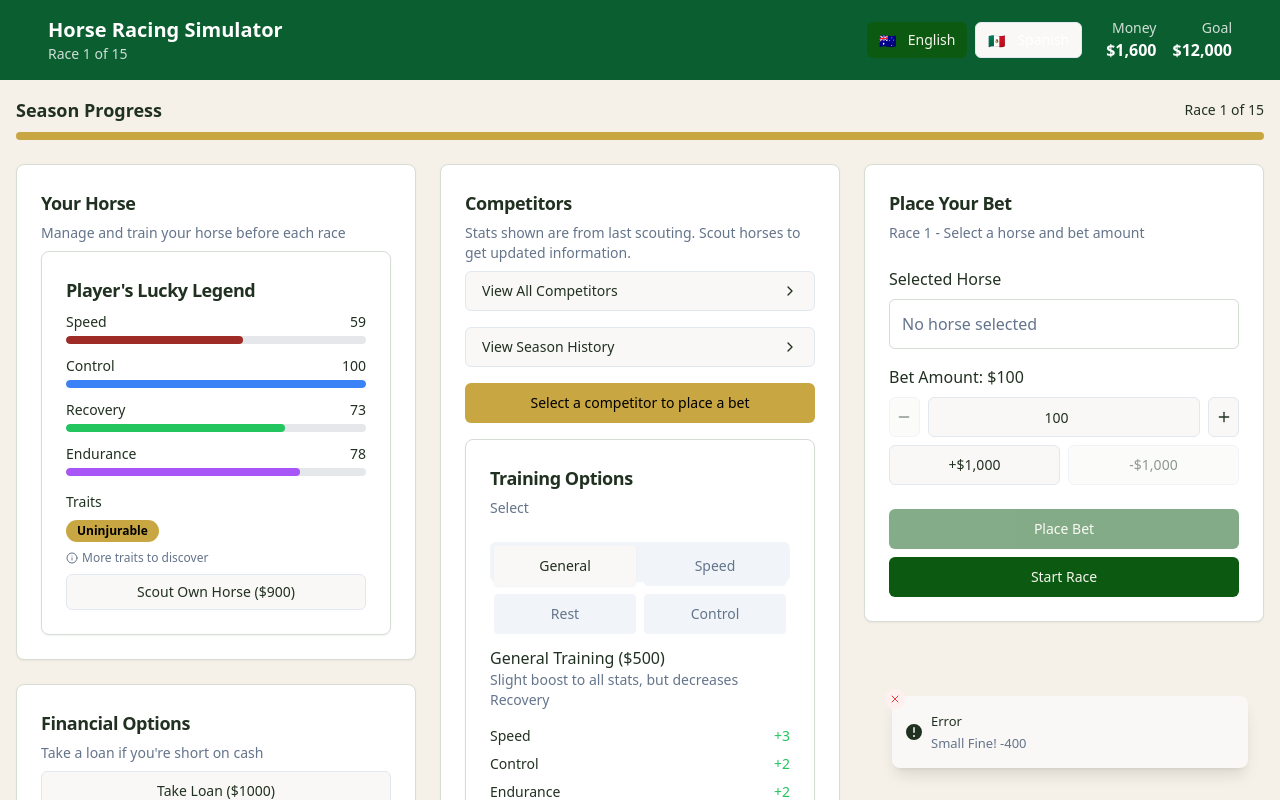
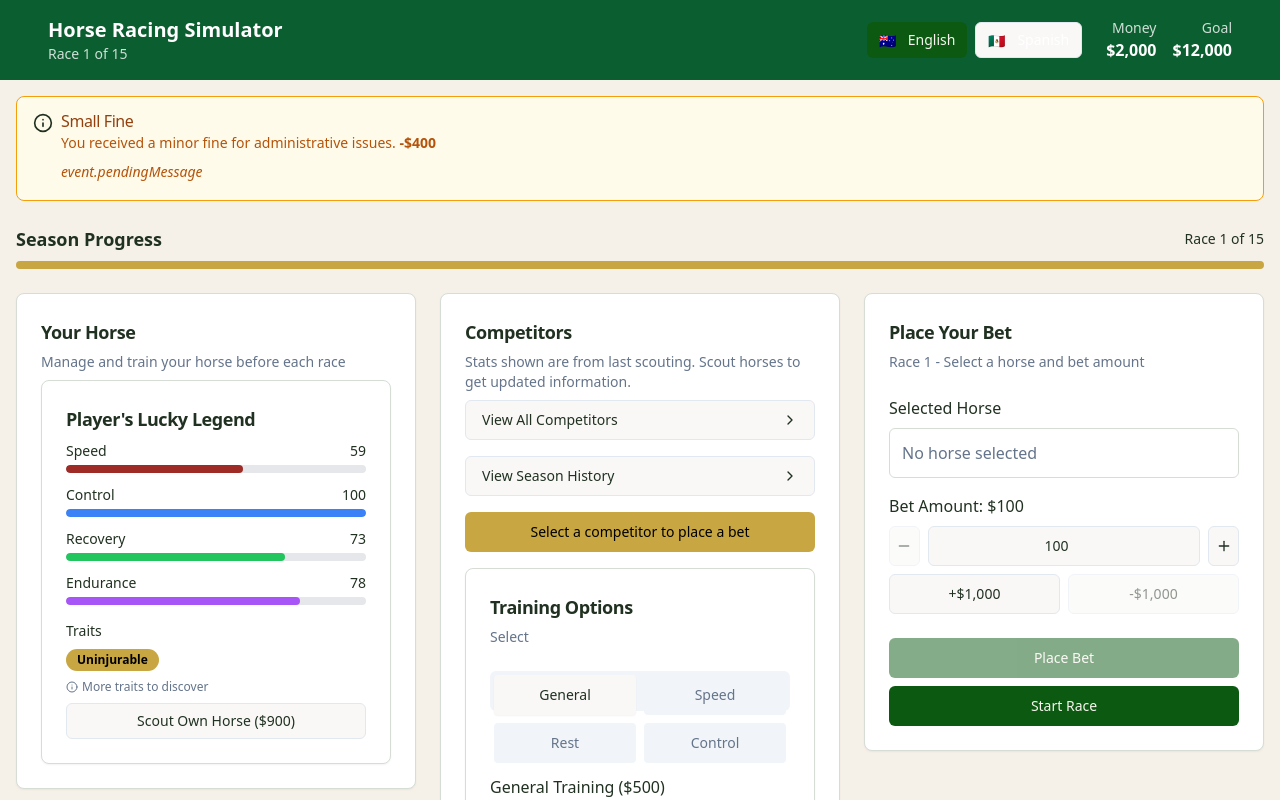
Before and after one commit to billcuious/horse-race-betting-simulator, a React (Vite) app: page / in a window 1280 px wide. Both pictures are taken after a click on the button "Start Game". Shown: the top 800 px of the page. Built offline with nearby package versions, Linux system fonts and the light colour scheme.

Commit message:
Refactor: Delay auto event application
Apply automatic events after race completion and show a warning before the race.

```diff
--- a/src/pages/game/GameContainer.tsx
+++ b/src/pages/game/GameContainer.tsx
@@ -1,3 +1,4 @@
+
 import { useState, useEffect } from "react";
 import { toast } from "sonner";
 import GameHeader from "./components/GameHeader";
@@ -47,6 +48,7 @@ const GameContainer = ({
   const [betPlaced, setBetPlaced] = useState<boolean>(false);
   const [raceInProgress, setRaceInProgress] = useState<boolean>(false);
   const [currentEvent, setCurrentEvent] = useState<RandomEvent | null>(null);
+  const [pendingPassiveEvent, setPendingPassiveEvent] = useState<boolean>(false);
   const [eventProcessed, setEventProcessed] = useState<boolean>(false);
   const [gameEnded, setGameEnded] = useState<boolean>(false);
   const [seasonResults, setSeasonResults] = useState<{raceNumber: number; results: RaceResult[]}[]>([]);
@@ -55,7 +57,16 @@ const GameContainer = ({
   useEffect(() => {
     const newGame = initializeGame(playerName || "Player", jockeyId);
     setGameState(newGame);
-    setCurrentEvent(getRandomEvent());
+
+    // Get the first event
+    const firstEvent = getRandomEvent();
+    setCurrentEvent(firstEvent);
+
+    // If it's a passive event, mark it as pending instead of
+    // immediately applying it
+    if (firstEvent && firstEvent.type === "passive") {
+      setPendingPassiveEvent(true);
+    }
   }, [playerName, jockeyId]);
 
   const handleTrainingSelection = (type: "general" | "speed" | "rest" | "sync") => {
@@ -173,7 +184,25 @@ const GameContainer = ({
 
     setTimeout(() => {
       const raceResults = simulateRace(gameState);
-      const updatedGameState = updateHorsesAfterRace(raceResults);
+      let updatedGameState = updateHorsesAfterRace(raceResults);
+
+      // Apply pending passive event after race concludes
+      if (currentEvent && currentEvent.type === "passive" && pendingPassiveEvent) {
+        updatedGameState = applyRandomEvent(updatedGameState, currentEvent);
+
+        // Show toast message about the applied passive event
+        if (currentEvent.moneyEffect) {
+          if (currentEvent.moneyEffect > 0) {
+            toast.success(t("toast.success"), {
+              description: `${currentEvent.title}! +$${currentEvent.moneyEffect}`
+            });
+          } else {
+            toast.error(t("toast.error"), {
+              description: `${currentEvent.title}! -$${Math.abs(currentEvent.moneyEffect)}`
+            });
+          }
+        }
+      }
 
       setSeasonResults(prev => [
         ...prev,
@@ -199,11 +228,20 @@ const GameContainer = ({
       setTrainingSelected(false);
       setBetPlaced(false);
       setSelectedHorseId(null);
+      setPendingPassiveEvent(false);
 
       if (isGameOver(updatedGameState) || updatedGameState.playerMoney < 100) {
         setGameEnded(true);
       } else {
-        setCurrentEvent(getRandomEvent());
+        // Get new event for next race
+        const nextEvent = getRandomEvent();
+        setCurrentEvent(nextEvent);
+
+        // If it's a passive event, mark it as pending
+        if (nextEvent && nextEvent.type === "passive") {
+          setPendingPassiveEvent(true);
+        }
+
         setEventProcessed(false);
       }
     }, 3000);
@@ -216,31 +254,8 @@ const GameContainer = ({
   const handleAcceptEvent = () => {
     if (!gameState || !currentEvent) return;
 
-    if (currentEvent.type === "passive") {
-      const updatedGameState = applyRandomEvent(gameState, currentEvent);
-
-      if (updatedGameState.playerMoney < 100) {
-        setGameState({
-          ...updatedGameState,
-          playerMoney: 0
-        });
-        setGameEnded(true);
-      } else {
-        setGameState(updatedGameState);
-      }
-
-      if (currentEvent.moneyEffect) {
-        if (currentEvent.moneyEffect > 0) {
-          toast.success(t("toast.success"), {
-            description: `${currentEvent.title}! +$${currentEvent.moneyEffect}`
-          });
-        } else {
-          toast.error(t("toast.error"), {
-            description: `${currentEvent.title}! ${currentEvent.moneyEffect}`
-          });
-        }
-      }
-    } else if (currentEvent.type === "choice" && currentEvent.acceptEffect) {
+    // Only handle choice events here now, passive events are handled after race
+    if (currentEvent.type === "choice" && currentEvent.acceptEffect) {
       const { gameState: updatedGameState, message } = currentEvent.acceptEffect(gameState);
 
       if (updatedGameState.playerMoney < 100) {
@@ -302,6 +317,7 @@ const GameContainer = ({
               onAcceptEvent={handleAcceptEvent}
               onDismissEvent={handleDismissEvent}
               playerMoney={gameState.playerMoney}
+              isPendingPassiveEvent={pendingPassiveEvent}
             />
           </div>
         )}
--- a/src/pages/game/components/RandomEventHandler.tsx
+++ b/src/pages/game/components/RandomEventHandler.tsx
@@ -3,30 +3,56 @@ import { RandomEvent } from "@/utils/gameLogic";
 import EventPanel from "@/components/EventPanel";
 import { useEffect } from "react";
 import { useLanguage } from "@/contexts/LanguageContext";
+import { Alert, AlertTitle, AlertDescription } from "@/components/ui/alert";
+import { InfoIcon } from "lucide-react";
 
 interface RandomEventHandlerProps {
   event: RandomEvent | null;
   onAcceptEvent: () => void;
   onDismissEvent: () => void;
   playerMoney: number;
+  isPendingPassiveEvent?: boolean;
 }
 
 const RandomEventHandler = ({
   event,
   onAcceptEvent,
   onDismissEvent,
-  playerMoney
+  playerMoney,
+  isPendingPassiveEvent = false
 }: RandomEventHandlerProps) => {
-  // Auto-apply passive events
-  useEffect(() => {
-    if (event && event.type === "passive") {
-      onAcceptEvent();
-    }
-  }, [event, onAcceptEvent]);
+  const { t } = useLanguage();
+
+  // We no longer auto-apply passive events; they are now pending
+  // until after the race concludes
 
   // Only show choice events that require user interaction
-  if (!event || event.type === "passive") return null;
+  // or passive events as warnings
+  if (!event) return null;
 
+  if (event.type === "passive" && isPendingPassiveEvent) {
+    return (
+      <Alert className="mb-4 border-amber-500 bg-amber-50 dark:bg-amber-950 dark:border-amber-800">
+        <InfoIcon className="h-5 w-5 text-amber-600 dark:text-amber-500" />
+        <AlertTitle className="text-amber-800 dark:text-amber-400">
+          {event.title}
+        </AlertTitle>
+        <AlertDescription className="text-amber-700 dark:text-amber-300">
+          {event.description}
+          {event.moneyEffect && (
+            <span className="font-semibold">
+              {' '}{event.moneyEffect > 0 ? `+$${event.moneyEffect}` : `-$${Math.abs(event.moneyEffect)}`}
+            </span>
+          )}
+          <p className="mt-2 text-sm italic">
+            {t("event.pendingMessage")}
+          </p>
+        </AlertDescription>
+      </Alert>
+    );
+  }
+
+  if (event.type === "choice") {
     return (
       <EventPanel
         event={event}
@@ -35,6 +61,9 @@ const RandomEventHandler = ({
         playerMoney={playerMoney}
       />
     );
+  }
+
+  return null;
 };
 
 export default RandomEventHandler;
```
Lines whose indentation alone changed are shown as unchanged.
